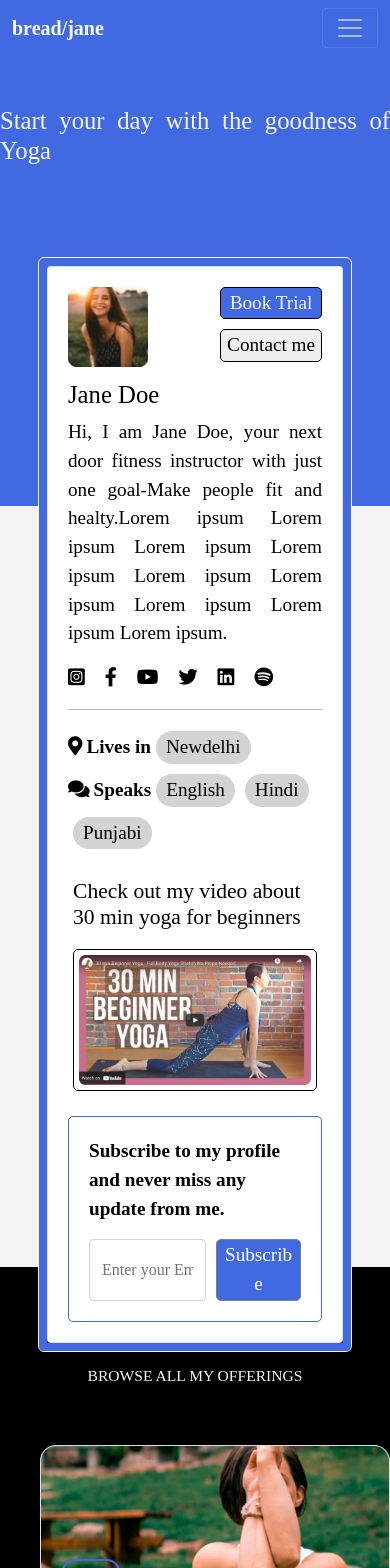
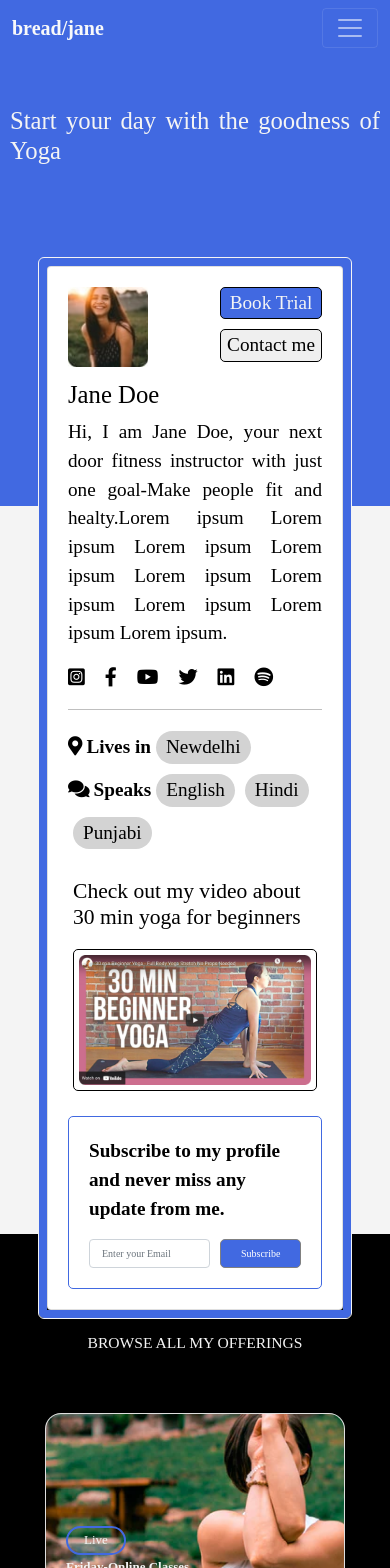
Before and after one commit to bajajanjana/bread_assignment, a React (Create React App) app: page / in a window 390 px wide. Shown: the top 1568 px of the page. Built offline with nearby package versions, Linux system fonts and the light colour scheme.

Commit message:
style chnages

```diff
--- a/src/App.css
+++ b/src/App.css
@@ -155,5 +155,7 @@
   @media(max-width:768px){
     .card-wrapper  .card{
       margin: auto;
+      width: 300px;
+      height: 200px;
     }
   }
--- a/src/components/card/cardContent.module.css
+++ b/src/components/card/cardContent.module.css
@@ -124,8 +124,10 @@
     }
     .div51 input{
         width: 60%;
+        font-size: x-small;
     }
     .div51 button{
         width: 40%;
+        font-size: x-small;
     }
 }
--- a/src/components/header/hero.module.css
+++ b/src/components/header/hero.module.css
@@ -10,5 +10,6 @@
     color: #f4f4f4;
     text-align: justify;
     padding-top: 50px;
-    margin: auto;
+    padding-left: 10px;
+    padding-right: 10px;
 }
```
